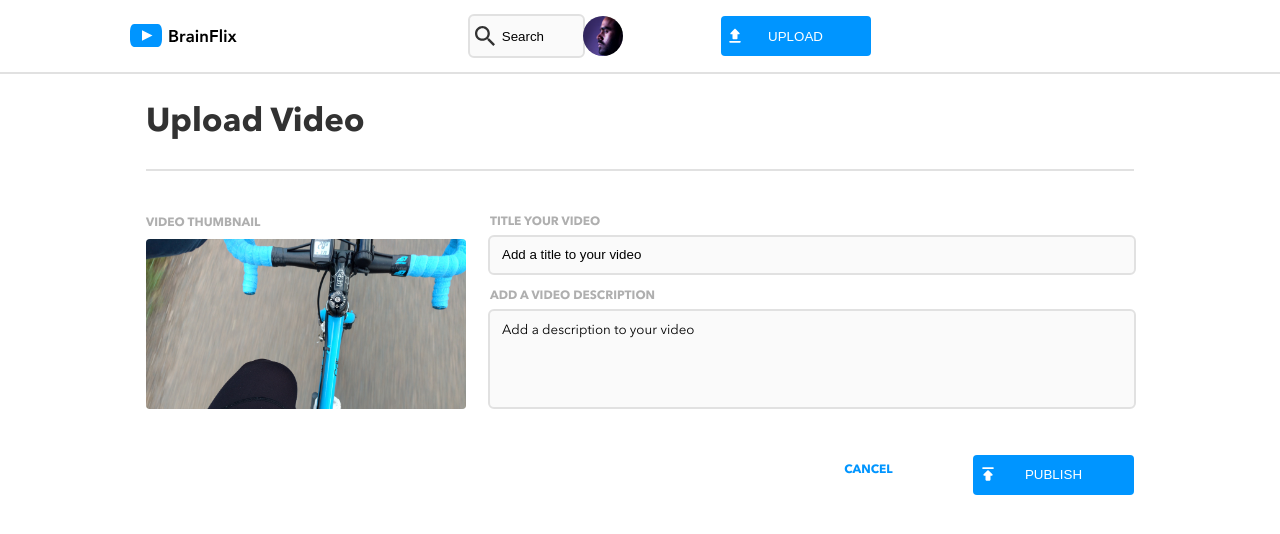
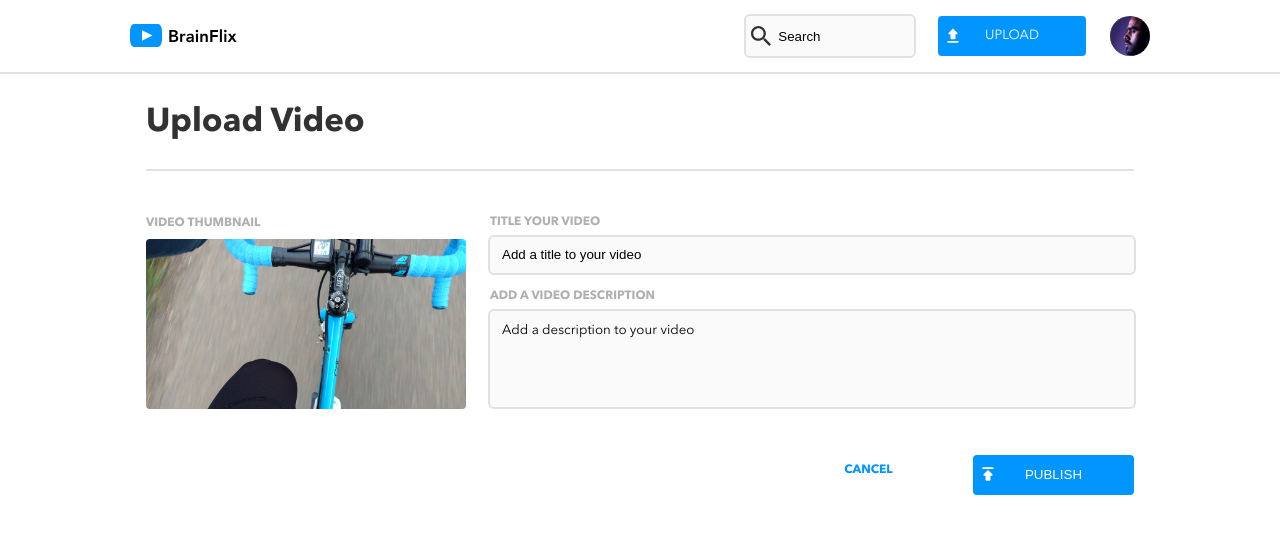
Before and after one commit to bexbrown/rebecca-brown-brainflix, a React (Create React App) app: page /upload in a window 1280 px wide. Shown: the top 534 px of the page. Built offline with nearby package versions, Linux system fonts and the light colour scheme; a web font is replaced by a local one.

Commit message:
take upload button out of form, re style according to mockups

```diff
--- a/src/components/Banner/Banner.scss
+++ b/src/components/Banner/Banner.scss
@@ -49,14 +49,8 @@
 
     &__button {
         @include button;
-        text-decoration: none;
-        text-transform: uppercase;
+        @include linkButton;
         position: relative;
-        text-align: center;
-        display: flex;
-        justify-content: center;
-        align-items: center;
-        font-size: 0.83rem;
         margin-bottom: 1.5rem;
 
         @include tablet {
--- a/src/components/Header/Header.js
+++ b/src/components/Header/Header.js
@@ -16,16 +16,12 @@ function Header() {
                         <input type="text" name="search" className="header__input" placeholder="Search" />
                         <img className="header__image header__image--mobile" src={Avatar} alt="avatar" />
                     </div>
-                    <div className="header__div">
-                        <img className="header__image header__image--tablet" src={Avatar} alt="avatar" />
-                    </div>
+
                 </form>
-                <Link
-                    to="/upload"
-                    className="header__button-link"
-                >
-                    <input type="submit" className="header__button" value="Upload" />
+                <Link to="/upload" className="header__button">
+                    Upload
                 </Link>
+                <img className="header__image header__image--tablet" src={Avatar} alt="avatar" />
             </div>
         </header >
     )
--- a/src/components/Header/Header.scss
+++ b/src/components/Header/Header.scss
@@ -46,7 +46,7 @@
 
 
         @include tablet {
-            flex-basis: 33.333%;
+            flex-basis: 60%;
         }
 
         @include desktop {
@@ -61,6 +61,7 @@
         background-image: url(../../assets/icons/search.svg);
         @include inputText;
         @include inputIconPosition;
+
         @include tablet {
             height: 2.5rem;
             margin: 0;
@@ -76,14 +77,18 @@
         outline: 2px solid $primary-accent;
     }
 
-
     &__button {
+        margin: 0 1.5rem 1rem 1.5rem;
         background-image: url(../../assets/icons/upload.svg);
         color: $primary-light;
+        @include linkButton;
         @include button;
         @include inputIconPosition;
+
         @include tablet {
-            margin: 0 1.5rem;
+            margin-bottom: 0rem;
+            width: 148px;
+            padding: 0 3rem;
         }
     }
 
@@ -91,9 +96,6 @@
         background-color: $secondary-accent;
     }
 
-    &__button-link {
-        width: 100%;
-    }
 
     &__image {
         @include avatar;
@@ -110,6 +112,7 @@
 
         @include tablet {
             display: inline-block;
+            justify-self: flex-end;
         }
     }
 
--- a/src/styles/partials/_mixins.scss
+++ b/src/styles/partials/_mixins.scss
@@ -94,3 +94,13 @@
     color: $primary-accent;
     font-weight: 700;
 }
+
+@mixin linkButton {
+    text-decoration: none;
+    text-align: center;
+    display: flex;
+    justify-content: center;
+    align-items: center;
+    text-transform: uppercase;
+    font-size: 0.83rem;
+}
```
